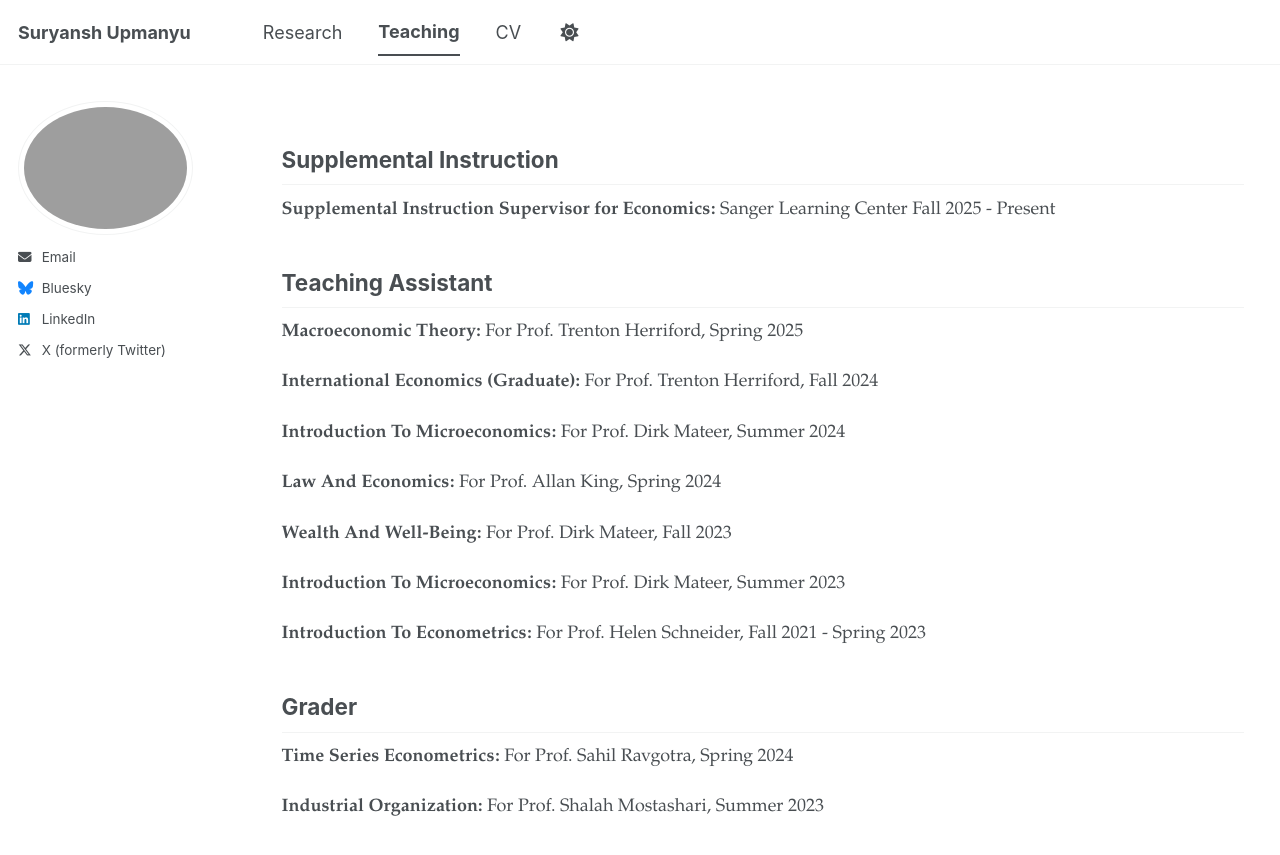
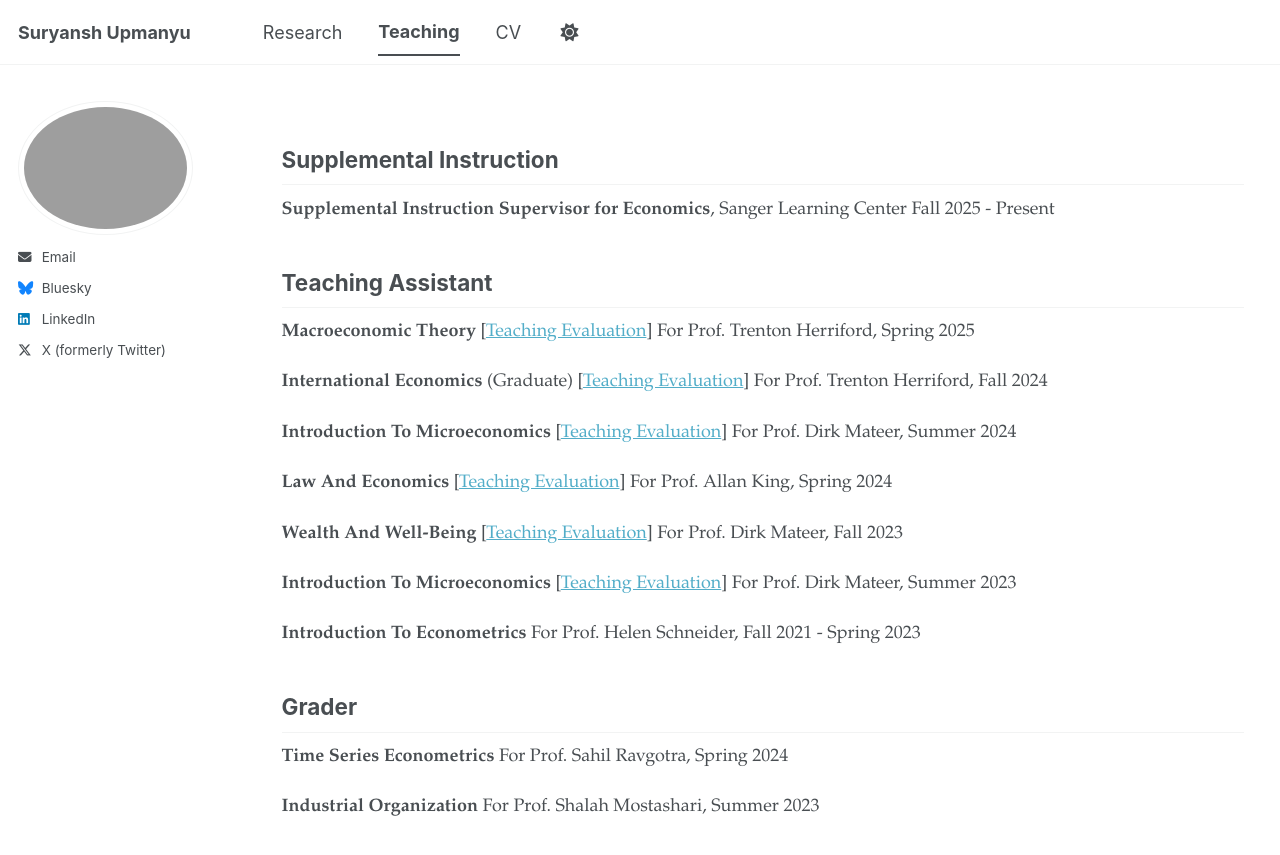
Before and after one commit to upmanyu-suryansh/upmanyu-suryansh.github.io, a Jekyll site: the page built from _pages/teaching.md, in a window 1280 px wide and 1064 px high. Shown: the top 855 px of the window. Built offline with Jekyll 4.4.1, drawn with Linux system fonts in a browser that asks for light colours; a script bundle is joined from its source files by our own code; library files that are not in the unit come from our copies.

Commit message:
Format teaching roles and evaluations consistently

```diff
--- a/_pages/teaching.md
+++ b/_pages/teaching.md
@@ -7,36 +7,36 @@ author_profile: true
 
 ## Supplemental Instruction
 
-**Supplemental Instruction Supervisor for Economics:** Sanger Learning Center
+**Supplemental Instruction Supervisor for Economics**, Sanger Learning Center
 Fall 2025 - Present
 
 ## Teaching Assistant
 
-**Macroeconomic Theory:**
+**Macroeconomic Theory** [[Teaching Evaluation](/files/6__Individual_Teaching_Assistant_Report_Spring_2025_for_ECO_320L_-_MACROECONOMIC_THEORY__34730__Suryansh_Upmanyu_9b9bc511-0a0f-436c-a263-6903f0479075en-US.pdf){:target="_blank"}]
 For Prof. Trenton Herriford, Spring 2025
 
-**International Economics (Graduate):**
+**International Economics** (Graduate) [[Teaching Evaluation](/files/5__Individual_Teaching_Assistant_Report_Fall_2024_for_ECO_395L_-_INTERNATIONAL_MACROECONOMICS__34210__Suryansh_Upmanyu.pdf){:target="_blank"}]
 For Prof. Trenton Herriford, Fall 2024
 
-**Introduction To Microeconomics:**
+**Introduction To Microeconomics** [[Teaching Evaluation](/files/4__Individual_Teaching_Assistant_Report_Summer_2024_for_ECO_F304K_-_INTRO_TO_MICROECONOMICS-WB__78885__Suryansh_Upmanyu.pdf){:target="_blank"}]
 For Prof. Dirk Mateer, Summer 2024
 
-**Law And Economics:**
+**Law And Economics** [[Teaching Evaluation](/files/3__Individual_Teaching_Assistant_Report_Spring_2024_for_ECO_350K_-_ECON_ANALYSIS_AND_THE_LAW__33825__Suryansh_Upmanyu_2488782f-e985-4af7-bd0b-fa1dc35906e5en-US.pdf){:target="_blank"}]
 For Prof. Allan King, Spring 2024
 
-**Wealth And Well-Being:**
+**Wealth And Well-Being** [[Teaching Evaluation](/files/2__Individual_Teaching_Assistant_Report_Fall_2023_for_UGS_303_-_WEALTH_AND_WELL-BEING__64285__64260__64265__64270__64275__6_4bb92ab8-5e29-4a50-bc99-acd840d7bda2en-US.pdf){:target="_blank"}]
 For Prof. Dirk Mateer, Fall 2023
 
-**Introduction To Microeconomics:**
+**Introduction To Microeconomics** [[Teaching Evaluation](/files/1__Individual_Teaching_Assistant_Report_Summer_2023_for_ECO_F304K_-_INTRO_TO_MICROECONOMICS-WB__79460__Suryansh_Upmanyu_041c0f5b-a648-409c-b0e3-71657c3926aben-US.pdf){:target="_blank"}]
 For Prof. Dirk Mateer, Summer 2023
 
-**Introduction To Econometrics:**
+**Introduction To Econometrics**
 For Prof. Helen Schneider, Fall 2021 - Spring 2023
 
 ## Grader
 
-**Time Series Econometrics:**
+**Time Series Econometrics**
 For Prof. Sahil Ravgotra, Spring 2024
 
-**Industrial Organization:**
+**Industrial Organization**
 For Prof. Shalah Mostashari, Summer 2023
```
